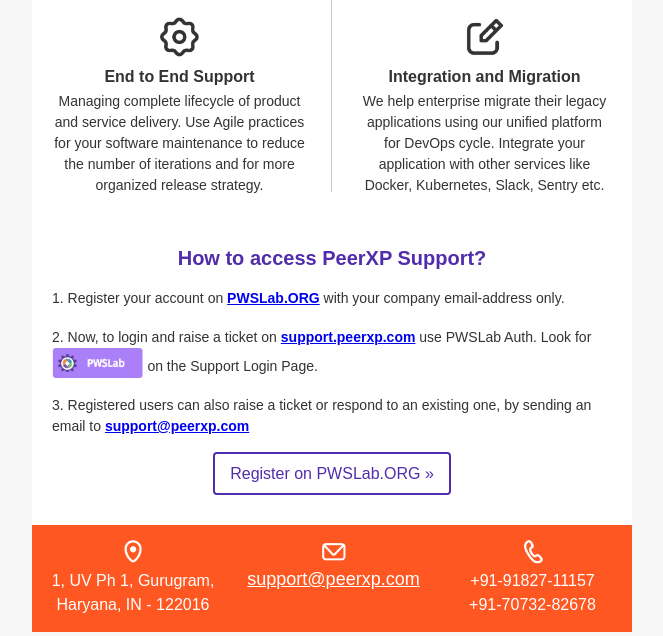
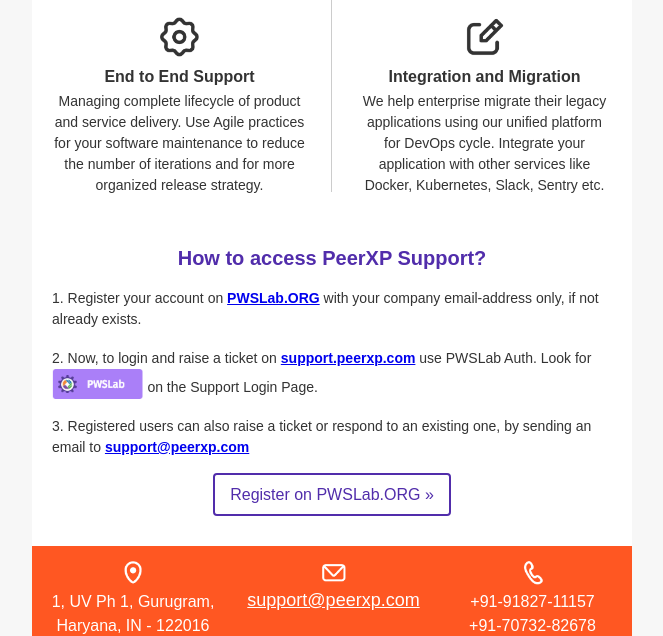
Before and after one commit to peerxp-dev/welcome-to-pwslab, a plain HTML site: page public/index.html in a window 1280 px wide. Shown: the part 807-1443 px from the top of the page, without its empty margins (308-971 px from the left). Drawn offline with Linux system fonts and the light colour scheme.

Commit message:
Update public/index.html

```diff
--- a/public/index.html
+++ b/public/index.html
@@ -313,7 +313,7 @@
                        <td align="center" style="padding:0;Margin:0;"> <h3 style="Margin:0;line-height:24px;mso-line-height-rule:exactly;font-family:arial, 'helvetica neue', helvetica, sans-serif;font-size:20px;font-style:normal;font-weight:bold;color:#512DAB;">How to access PeerXP Support?</h3> </br></td>
                       </tr>
                       <tr style="border-collapse:collapse;">
-                      <td align="left"style="padding:0;Margin:0;"> <p style="Margin:0;-webkit-text-size-adjust:none;-ms-text-size-adjust:none;mso-line-height-rule:exactly;font-size:14px;font-family:arial, 'helvetica neue', helvetica, sans-serif;line-height:21px;color:#333333;"><span class="product-description">1. Register your account on <b><a target="_blank" href="https://pwslab.org/users/sign_in#register-pane">PWSLab.ORG</a> </b> with your company email-address only.</span><br></p></br></td>
+                      <td align="left"style="padding:0;Margin:0;"> <p style="Margin:0;-webkit-text-size-adjust:none;-ms-text-size-adjust:none;mso-line-height-rule:exactly;font-size:14px;font-family:arial, 'helvetica neue', helvetica, sans-serif;line-height:21px;color:#333333;"><span class="product-description">1. Register your account on <b><a target="_blank" href="https://pwslab.org/users/sign_in#register-pane">PWSLab.ORG</a> </b> with your company email-address only, if not already exists.</span><br></p></br></td>
                       </tr>
                       <tr style="border-collapse:collapse;">
                         <td align="left"style="padding:0;Margin:0;"> <p style="Margin:0;-webkit-text-size-adjust:none;-ms-text-size-adjust:none;mso-line-height-rule:exactly;font-size:14px;font-family:arial, 'helvetica neue', helvetica, sans-serif;line-height:21px;color:#333333;"><span class="product-description">2. Now, to login and raise a ticket on <b><a target="_blank" href="https://support.peerxp.com">support.peerxp.com</a></b> use PWSLab Auth. Look for <img style="height:30px; margin-bottom: -7px;" src="images/PWSLab-Auth.png"></img> on the Support Login Page.</span></p></br></td>
```
